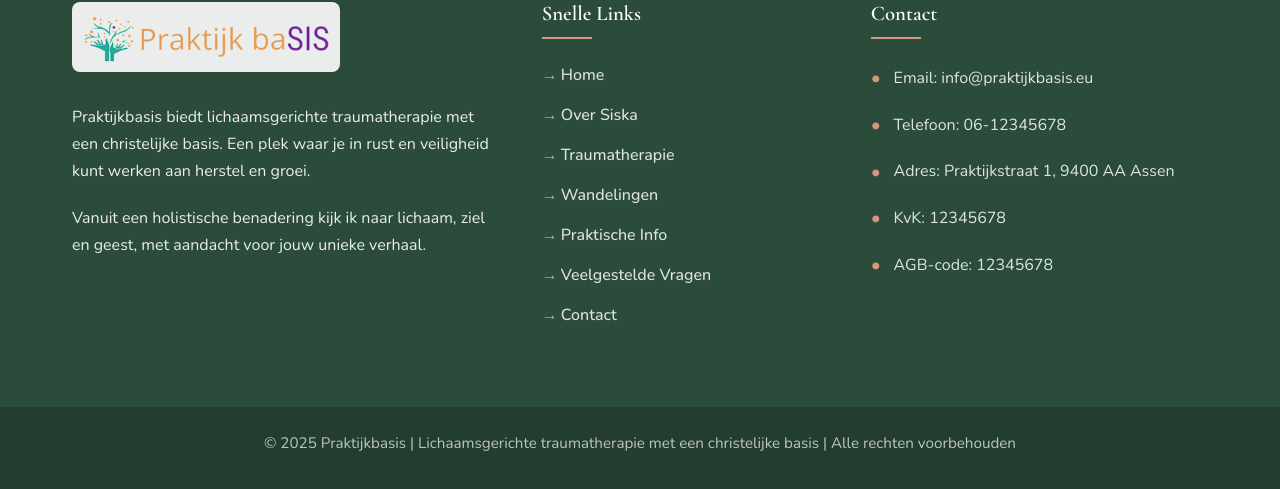
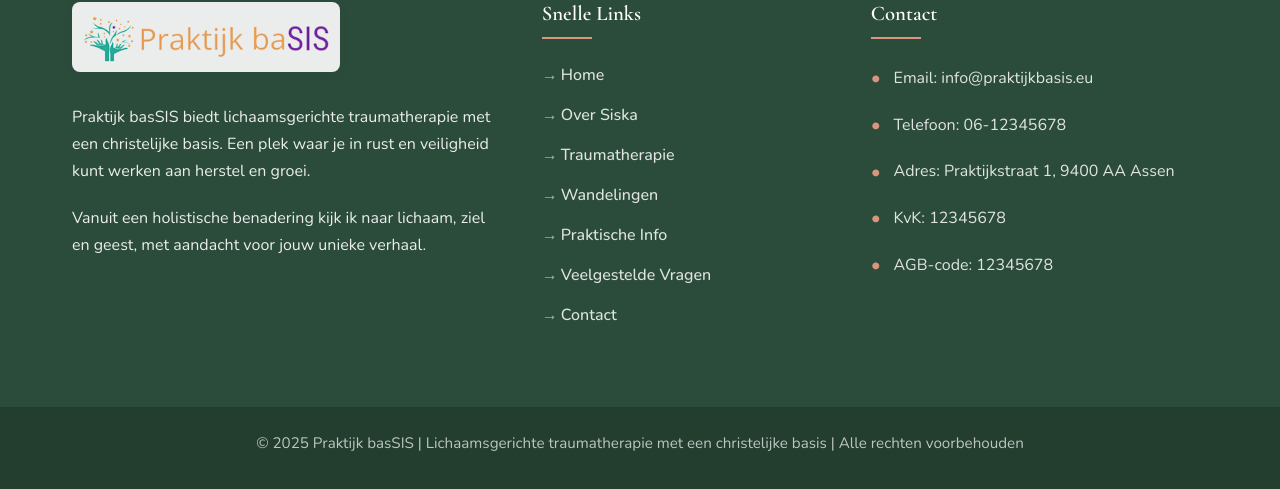
Before and after one commit to Voskesss/voorjouwsucces2025, a React (Vite) app: page /faq in a window 1280 px wide. Shown: the part 3264-3753 px from the top of the page. Built offline with nearby package versions, Linux system fonts and the light colour scheme.

Commit message:
betre homepage

```diff
--- a/src/components/Footer.jsx
+++ b/src/components/Footer.jsx
@@ -11,9 +11,9 @@ function Footer() {
       <div className="footer-container">
         <div className="footer-info">
           <Link to="/">
-            <img src={logoNieuw} alt="Praktijkbasis Logo" className="footer-logo" />
+            <img src={logoNieuw} alt="Praktijk basSIS Logo" className="footer-logo" />
           </Link>
-          <p>Praktijkbasis biedt lichaamsgerichte traumatherapie met een christelijke basis. Een plek waar je in rust en veiligheid kunt werken aan herstel en groei.</p>
+          <p>Praktijk basSIS biedt lichaamsgerichte traumatherapie met een christelijke basis. Een plek waar je in rust en veiligheid kunt werken aan herstel en groei.</p>
           <p>Vanuit een holistische benadering kijk ik naar lichaam, ziel en geest, met aandacht voor jouw unieke verhaal.</p>
         </div>
 
@@ -41,7 +41,7 @@ function Footer() {
       </div>
 
       <div className="footer-bottom">
-        <p>&copy; {currentYear} Praktijkbasis | Lichaamsgerichte traumatherapie met een christelijke basis | Alle rechten voorbehouden</p>
+        <p>&copy; {currentYear} Praktijk basSIS | Lichaamsgerichte traumatherapie met een christelijke basis | Alle rechten voorbehouden</p>
       </div>
     </footer>
   );
--- a/src/components/Header.jsx
+++ b/src/components/Header.jsx
@@ -50,7 +50,7 @@ function Header() {
       <div className="header-container">
         <div className="logo-container">
           <Link to="/" onClick={closeNav}>
-            <img src={logoNieuw} alt="Praktijkbasis Logo" className="logo" />
+            <img src={logoNieuw} alt="Praktijk basSIS Logo" className="logo" />
           </Link>
         </div>
 
--- a/src/components/seo/seoConfig.js
+++ b/src/components/seo/seoConfig.js
@@ -3,7 +3,7 @@
  */
 
 // Basis website informatie
-export const SITE_NAME = 'Praktijkbasis';
+export const SITE_NAME = 'Praktijk basSIS';
 export const SITE_URL = 'https://praktijkbasis.eu';
 export const SITE_DESCRIPTION = 'Lichaamsgerichte traumatherapie met een christelijke basis. Siska Greving helpt mensen om weer in balans te komen en rust te vinden in een veilige omgeving.';
 export const SITE_KEYWORDS = 'praktijkbasis, lichaamsgerichte traumatherapie, christelijke basis, Siska Greving, balans, rust, herstel, trauma, persoonlijke groei, bewustwording, traumaverwerking, Havelte, Drenthe';
--- a/src/pages/Home.jsx
+++ b/src/pages/Home.jsx
@@ -14,7 +14,7 @@ function Home() {
         <div className="decorative-heart"></div>
         <div className="container hero-container">
           <div className="hero-text-wrapper">
-            <h1 className="hero-title">Welkom bij Praktijkbasis</h1>
+            <h1 className="hero-title">Welkom bij Praktijk basSIS</h1>
           </div>
 
           <div className="hero-portrait-wrapper">
```
Also changed, not shown: 1 other file (tests, documents, lock files or other folders).
